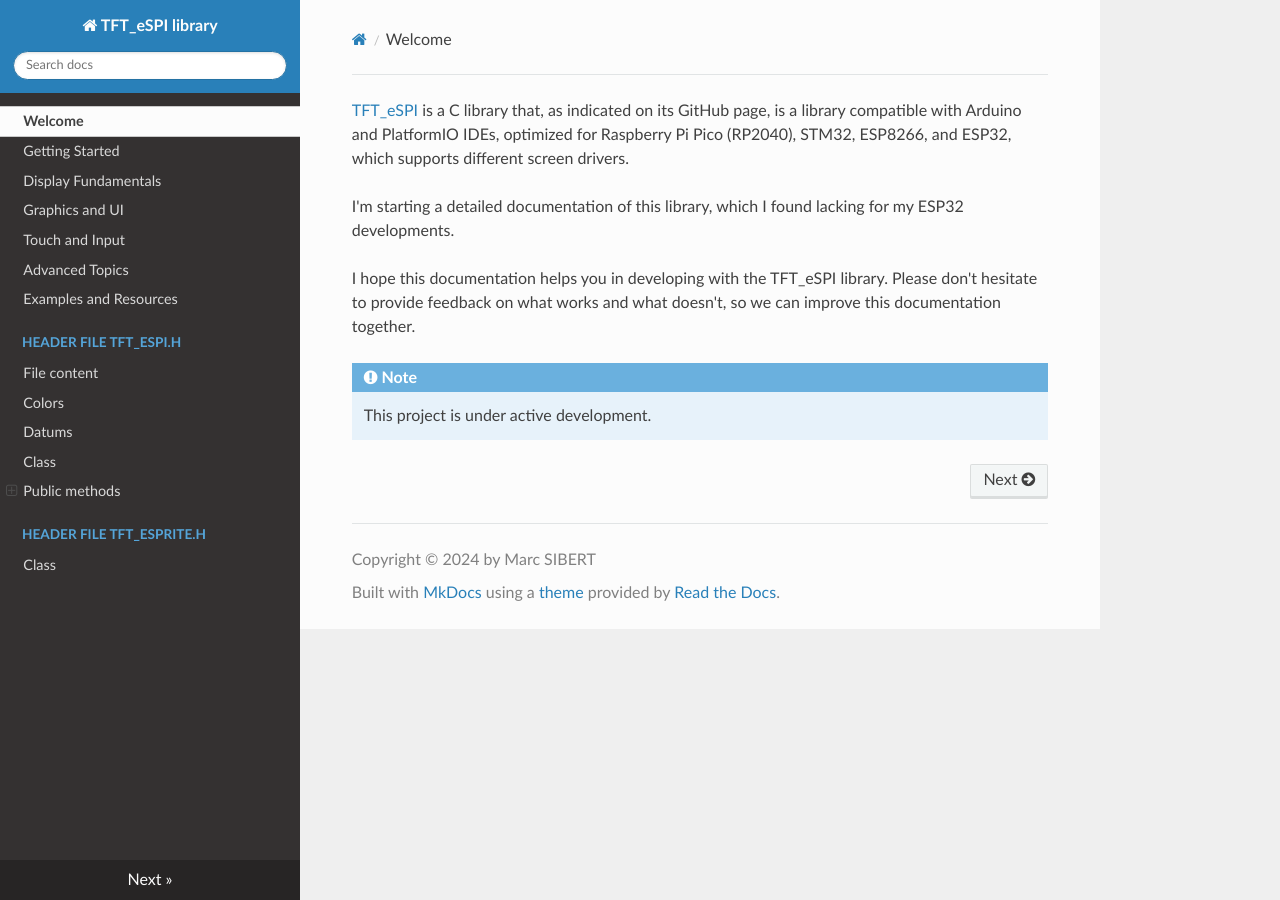
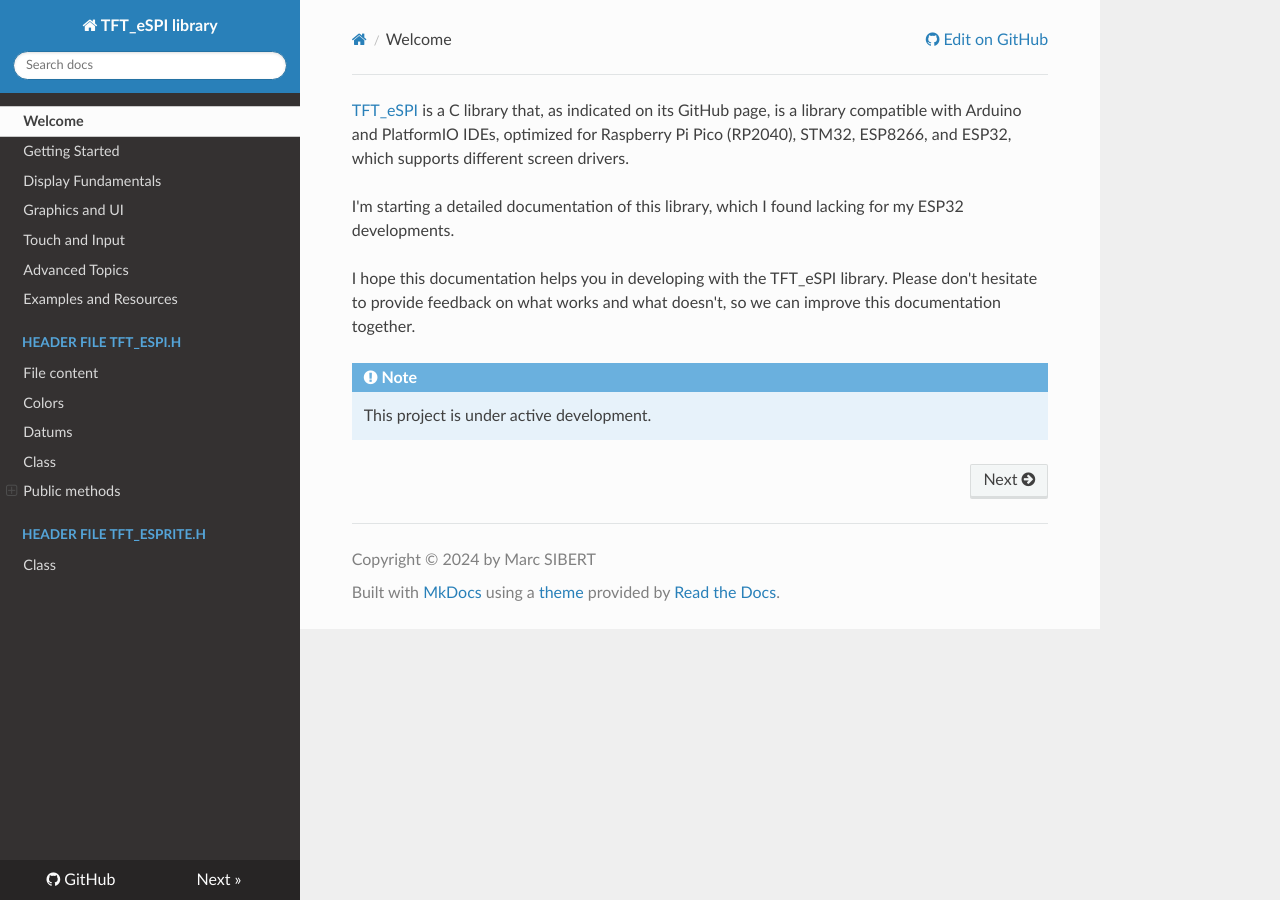
Before and after one commit to Marcussacapuces91/doc-TFT_eSPI, an MkDocs documentation site: the page built from docs/index.md, in a window 1280 px wide. Built offline with MkDocs 1.6.1, drawn with Linux system fonts in a browser that asks for light colours; nearby versions of some CDN libraries; some of the changed lines change nothing that is shown.

Commit message:
Update mkdocs.yml

```diff
--- a/mkdocs.yml
+++ b/mkdocs.yml
@@ -1,7 +1,7 @@
 site_name: TFT_eSPI library
 site_description: Some docs to help you to use the TFT_eSPI library.
 # site_url:
-# repo_url: https://github.com/Marcussacapuces91/doc-TFT_eSPI
+repo_url: https://github.com/Marcussacapuces91/doc-TFT_eSPI
 copyright: 'Copyright &copy; 2024 by Marc SIBERT'
 
 theme:
```
